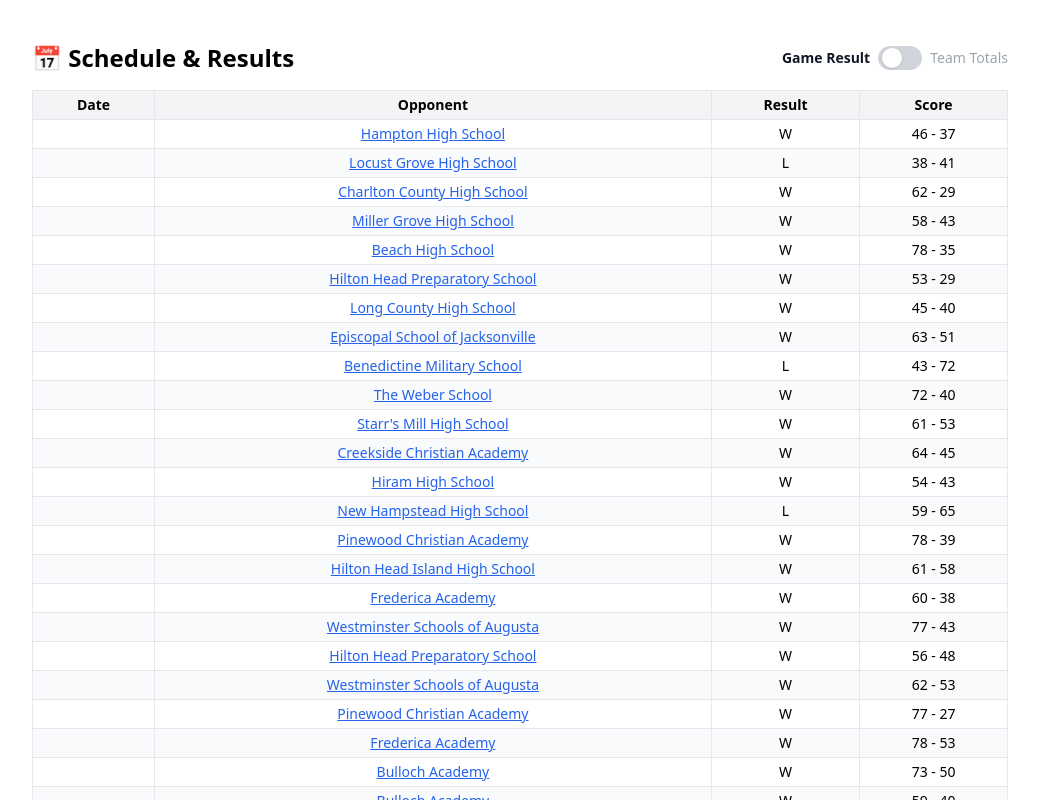
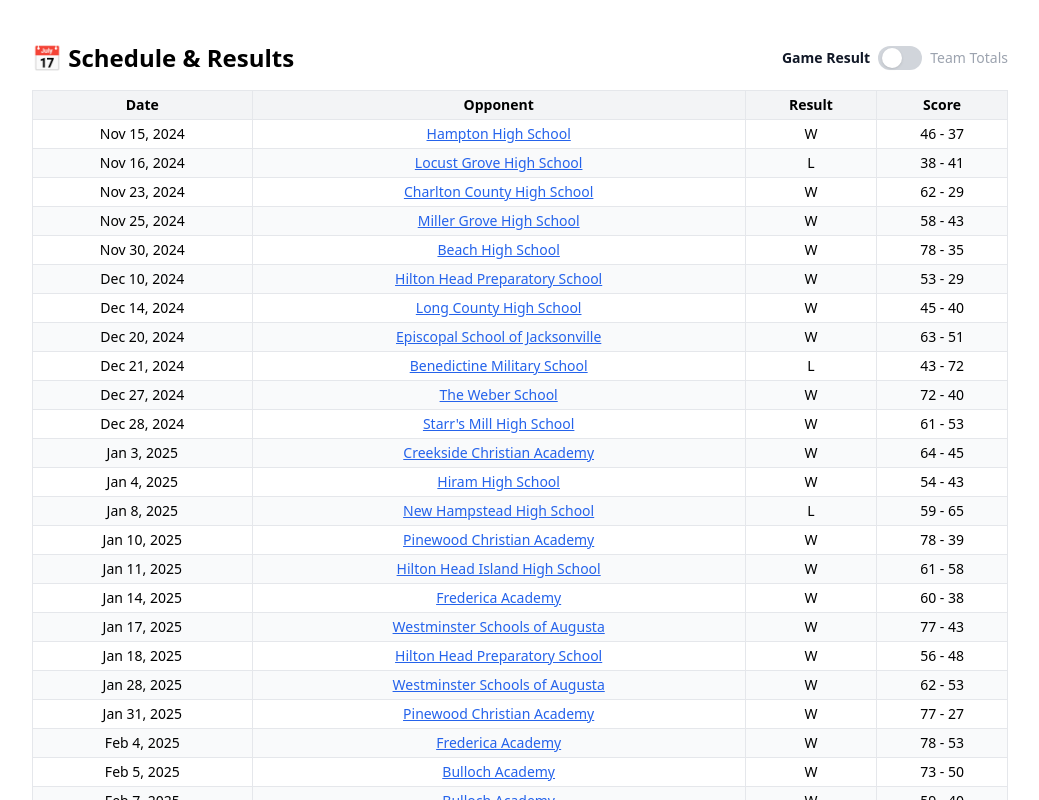
Before and after one commit to newonda1/st-andrews-basketball, a React (Vite) app: page /athletics/boys/basketball/seasons/2024-25 in a window 1280 px wide. Shown: the part 1360-2160 px from the top of the page, without its empty margins (120-1159 px from the left). Built offline with nearby package versions, Linux system fonts and the light colour scheme.

Commit message:
Remove reference to Date in season files for 2023 and 2024

```diff
--- a/src/boys/basketball/seasons/Season2023_24.jsx
+++ b/src/boys/basketball/seasons/Season2023_24.jsx
@@ -28,7 +28,9 @@ function Season2023_24() {
 
       const seasonGames = gamesData
         .filter((g) => g.Season === SEASON_ID)
-        .sort((a, b) => a.Date - b.Date);
+        .sort(
+          (a, b) => (Number(a.GameID) || 0) - (Number(b.GameID) || 0)
+      );
 
       const seasonGameIds = new Set(seasonGames.map((g) => g.GameID));
       const seasonStats = statsData.filter((s) => seasonGameIds.has(s.GameID));
@@ -151,10 +153,22 @@ function Season2023_24() {
     return rawEFG(player).toFixed(1);
   };
 
-  const formatDate = (ms) => {
-    if (ms == null) return "";
-    const d = new Date(Number(ms));
-    if (Number.isNaN(d.getTime())) return "";
+  const formatDateFromGameID = (gameId) => {
+    if (!gameId) return "";
+
+    const n = Number(gameId);
+    if (!Number.isFinite(n)) return "";
+
+    const year = Math.floor(n / 10000);
+    const month = Math.floor(n / 100) % 100;
+    const day = n % 100;
+
+    if (year < 1900 || month < 1 || month > 12 || day < 1 || day > 31) {
+      return "";
+    }
+
+    const d = new Date(Date.UTC(year, month - 1, day));
+
     return d.toLocaleDateString("en-US", {
       timeZone: "UTC",
       month: "short",
@@ -566,7 +580,9 @@ function Season2023_24() {
 
                       return (
                         <tr key={game.GameID || idx} className={idx % 2 ? "bg-gray-50" : "bg-white"}>
-                          <td className="border px-2 py-1">{formatDate(game.Date)}</td>
+                          <td className="border px-2 py-1">
+                            {formatDateFromGameID(game.GameID)}
+                          </td>
                           <td className="border px-2 py-1">{opponentCell}</td>
                           <td className="border px-2 py-1">{formatResult(game)}</td>
                           <td className="border px-2 py-1 whitespace-nowrap">{formatScore(game)}</td>
@@ -621,7 +637,9 @@ function Season2023_24() {
 
                       return (
                         <tr key={game.GameID || idx} className={idx % 2 ? "bg-gray-50" : "bg-white"}>
-                          <td className="border px-2 py-1">{formatDate(game.Date)}</td>
+                          <td className="border px-2 py-1">
+                            {formatDateFromGameID(game.GameID)}
+                          </td>
                           <td className="border px-2 py-1">{opponentCell}</td>
 
                           <td className="border px-2 py-1">{totals ? totals.REB : "—"}</td>
--- a/src/boys/basketball/seasons/Season2024_25.jsx
+++ b/src/boys/basketball/seasons/Season2024_25.jsx
@@ -28,7 +28,9 @@ function Season2024_25() {
 
       const seasonGames = gamesData
         .filter((g) => g.Season === SEASON_ID)
-        .sort((a, b) => a.Date - b.Date);
+        .sort(
+          (a, b) => (Number(a.GameID) || 0) - (Number(b.GameID) || 0)
+        );
 
       const seasonGameIds = new Set(seasonGames.map((g) => g.GameID));
       const seasonStats = statsData.filter((s) => seasonGameIds.has(s.GameID));
@@ -151,10 +153,22 @@ function Season2024_25() {
     return rawEFG(player).toFixed(1);
   };
 
-  const formatDate = (ms) => {
-    if (ms == null) return "";
-    const d = new Date(Number(ms));
-    if (Number.isNaN(d.getTime())) return "";
+  const formatDateFromGameID = (gameId) => {
+    if (!gameId) return "";
+
+    const n = Number(gameId);
+    if (!Number.isFinite(n)) return "";
+
+    const year = Math.floor(n / 10000);
+    const month = Math.floor(n / 100) % 100;
+    const day = n % 100;
+
+    if (year < 1900 || month < 1 || month > 12 || day < 1 || day > 31) {
+      return "";
+    }
+
+    const d = new Date(Date.UTC(year, month - 1, day));
+
     return d.toLocaleDateString("en-US", {
       timeZone: "UTC",
       month: "short",
@@ -529,7 +543,9 @@ function Season2024_25() {
                           key={game.GameID || idx}
                           className={idx % 2 ? "bg-gray-50" : "bg-white"}
                         >
-                          <td className="border px-2 py-1">{formatDate(game.Date)}</td>
+                          <td className="border px-2 py-1">
+                            {formatDateFromGameID(game.GameID)}
+                          </td>
                           <td className="border px-2 py-1">{opponentCell}</td>
                           <td className="border px-2 py-1">{formatResult(game)}</td>
                           <td className="border px-2 py-1 whitespace-nowrap">
@@ -589,7 +605,9 @@ function Season2024_25() {
                           key={game.GameID || idx}
                           className={idx % 2 ? "bg-gray-50" : "bg-white"}
                         >
-                          <td className="border px-2 py-1">{formatDate(game.Date)}</td>
+                          <td className="border px-2 py-1">
+                            {formatDateFromGameID(game.GameID)}
+                          </td>
                           <td className="border px-2 py-1">{opponentCell}</td>
 
                           <td className="border px-2 py-1">{totals ? totals.REB : "—"}</td>
```
